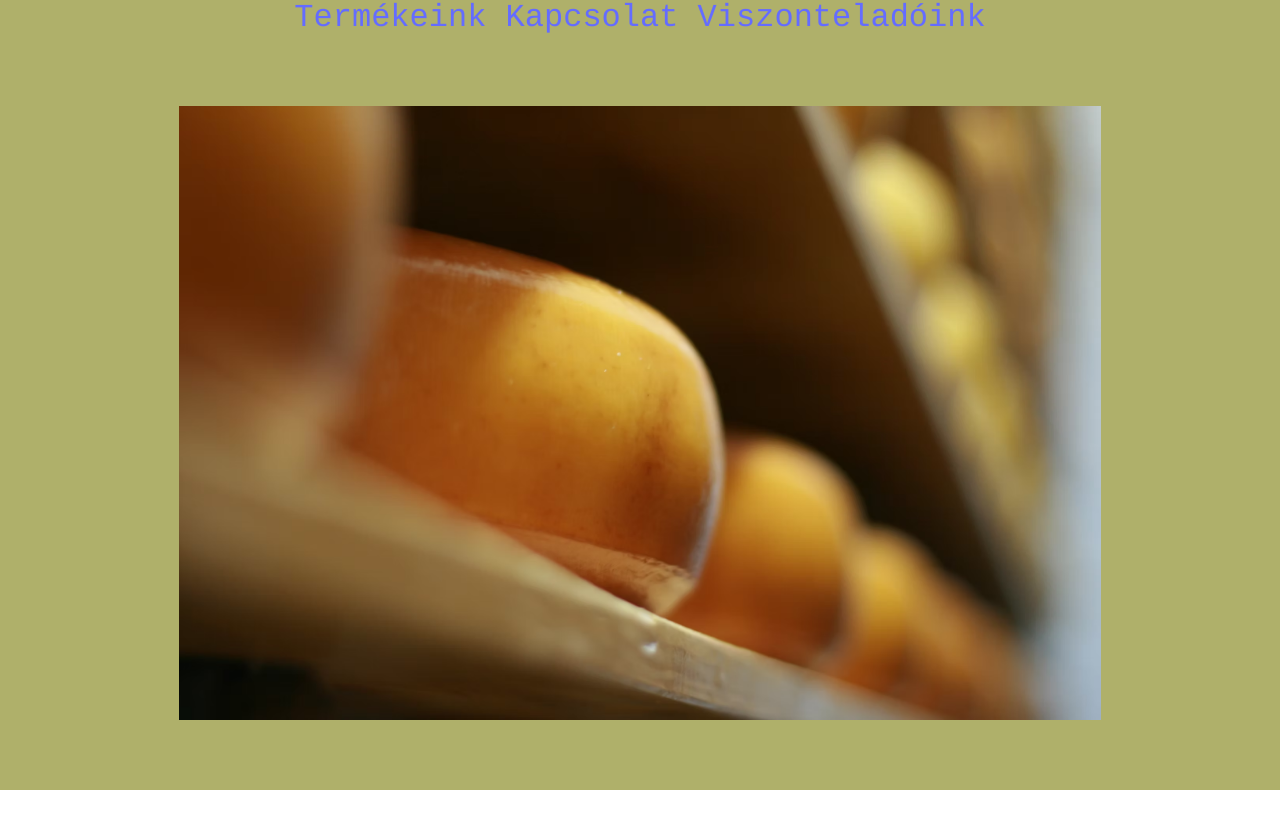
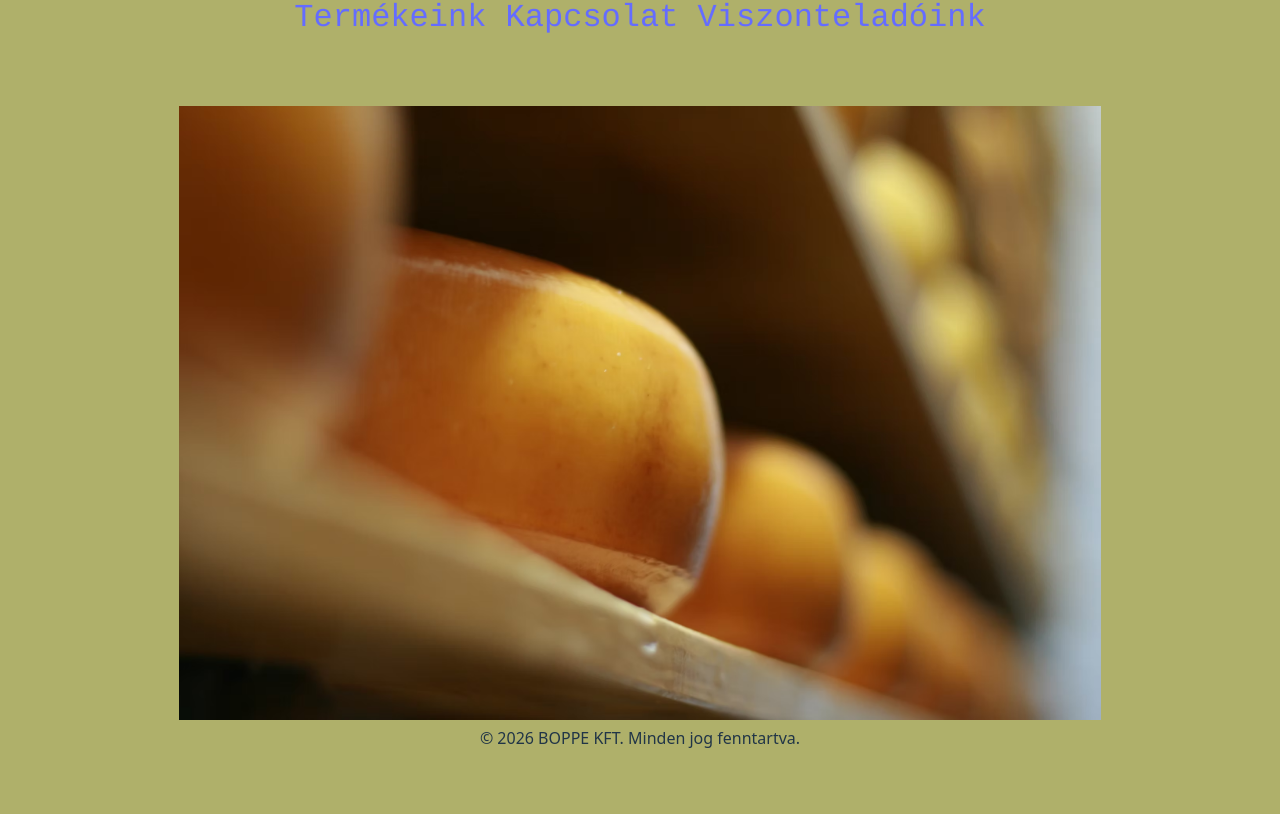
Before and after one commit to tplusk/cheese-platform, a React (Vite) app in the folder cheese-platform/: page / in a window 1280 px wide. Shown: the part 383-1197 px from the top of the page. Before the commit the page ends 1173 px from the top, so only its background shows below. Built offline with nearby package versions, Linux system fonts and the light colour scheme.

Commit message:
add copyrights to footer

```diff
--- a/cheese-platform/src/App.tsx
+++ b/cheese-platform/src/App.tsx
@@ -16,6 +16,7 @@ function App() {
           <Route path="/viszonteladoink" element={<Viszonteladoink />} />
         </Routes>
       </div>
+      <footer id="rights">© 2026 BOPPE KFT. Minden jog fenntartva.</footer>
     </>
   );
 }
```
